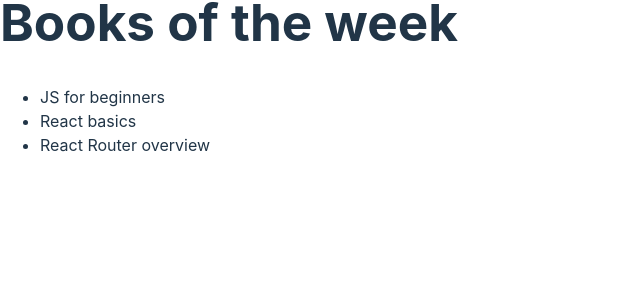
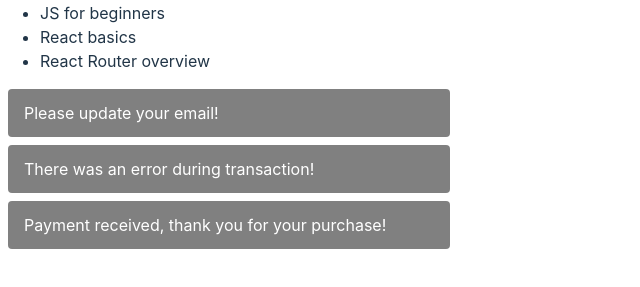
Before and after one commit to IhorBuhaichuk/react-hw-01-practice, a React (Vite) app: page / in a window 1280 px wide. Shown: the part 379-666 px from the top of the page, without its empty margins (0-640 px from the left). Built offline with nearby package versions, Linux system fonts and the light colour scheme.

Commit message:
Add alertStyles

```diff
--- /dev/null
+++ b/src/components/Alert.jsx
@@ -0,0 +1,11 @@
+export const alertStyles = {
+    margin: 8,
+    padding: "12px 16px",
+    borderRadius: 4,
+    backgroundColor: "gray",
+    color: "white",
+  };
+
+  export const Alert = ({ children }) => {
+    return <p style={alertStyles}>{children}</p>;
+  };
--- a/src/components/App.jsx
+++ b/src/components/App.jsx
@@ -2,6 +2,7 @@
 
 import { Product } from "./Product";
 import {BookList, favouriteBooks} from "./FavouriteBooks";
+import {alertStyles, Alert} from "./Alert";
 
 export default function App() {
   return (
@@ -21,6 +22,10 @@
 
         <h1>Books of the week</h1>
         <BookList books={favouriteBooks} />
+
+      <Alert>Please update your email!</Alert>
+      <Alert>There was an error during transaction!</Alert>
+      <Alert>Payment received, thank you for your purchase!</Alert>
     </div>
   );
 }
--- a/src/components/FavouriteBooks.jsx
+++ b/src/components/FavouriteBooks.jsx
@@ -6,10 +6,10 @@
 
   export const BookList = ({ books }) => {
     return (
-      <ul>
-        {books.map((book) => {
-          return <li>{book.name}</li>;
-        })}
-      </ul>
+          <ul>
+              {books.map((book) => {
+                return <li key={book.id}>{book.name}</li>;
+              })}
+          </ul>
     );
   };
```
